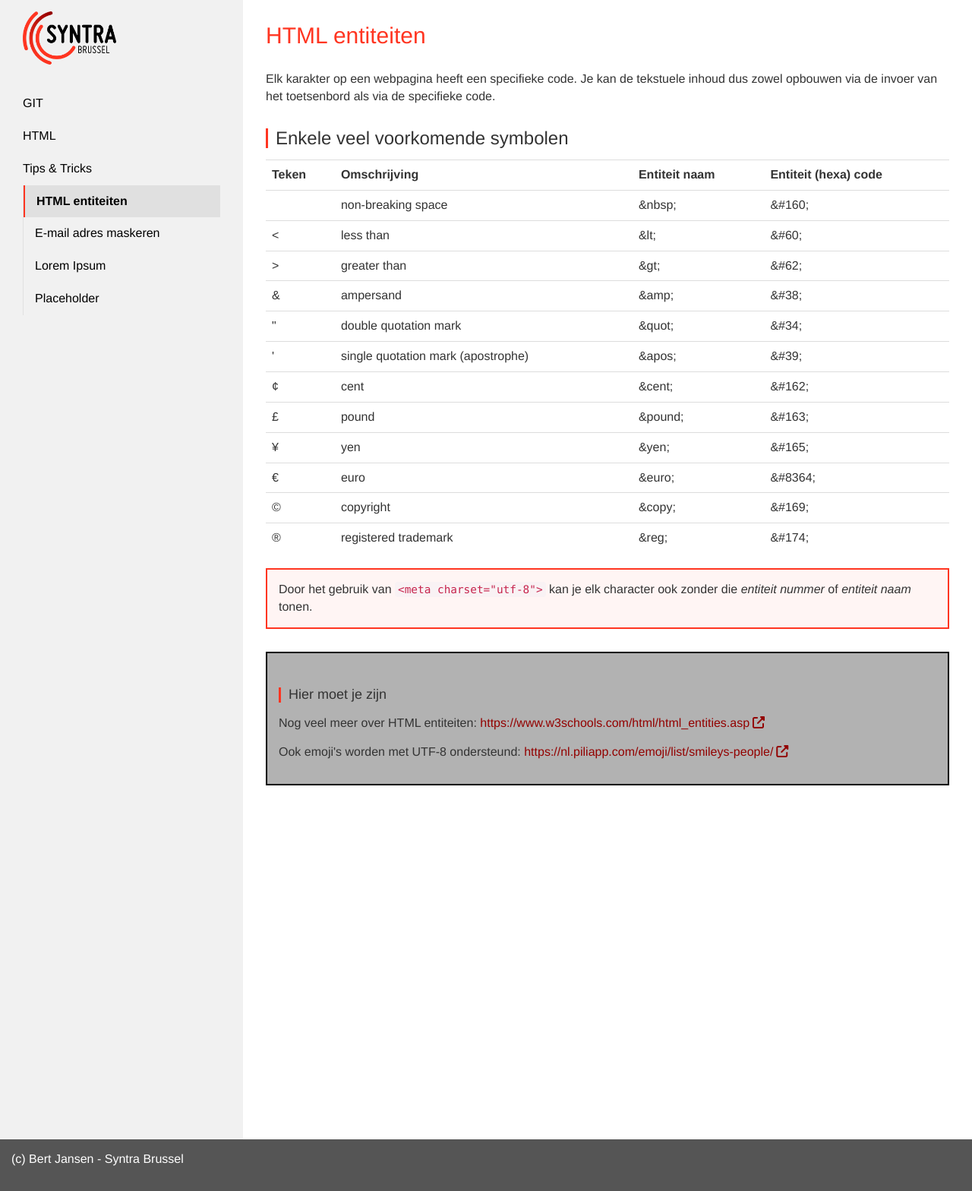
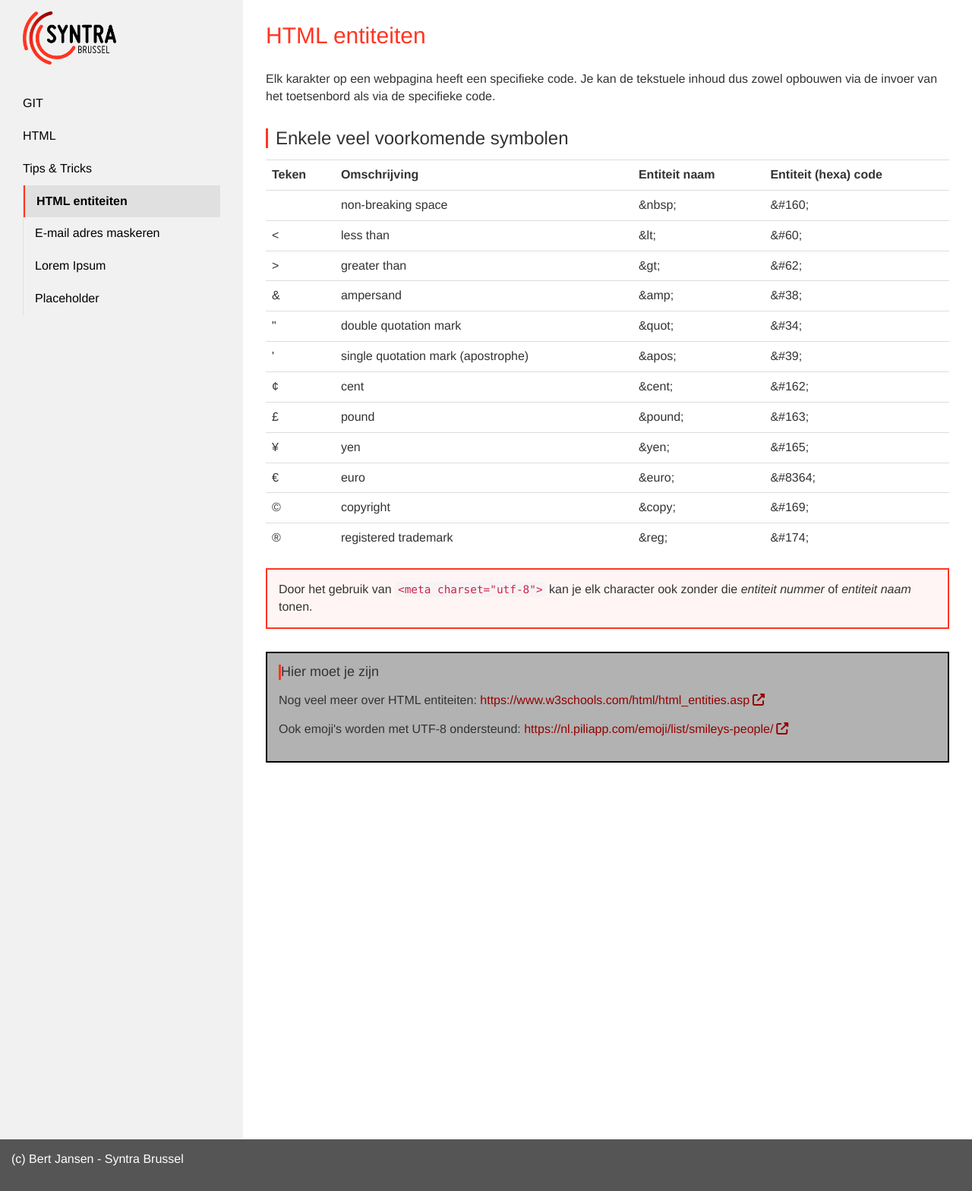
Before and after one commit to Syntra-Brussel/webdesign, a Jekyll site: the page built from tips-and-tricks/html-entiteiten.md, in a window 1280 px wide. Shown: the whole page at 76% size. Built offline with Jekyll 4.4.1, drawn with Linux system fonts in a browser that asks for light colours; nearby versions of some CDN libraries; a script that is not in the unit is left out.

Commit message:
Update style.css

```diff
--- a/assets/css/style.css
+++ b/assets/css/style.css
@@ -80,8 +80,14 @@
 
 .highlight h3 {
     color: #FF3521;
+    border-left: none;
+}
+
+.highlight h3,
+.links h3
+.highlight h4,
+.links h4 {
     margin-top: 0;
-    border-left: none;
     padding-left: 0;
 }
 
```
